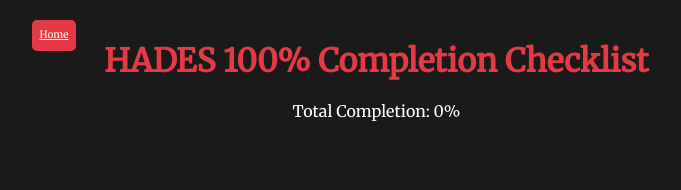
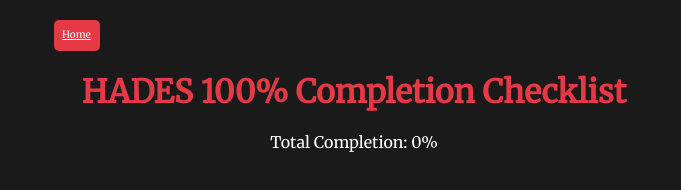
Before and after one commit to cngrindstaff/Achievement-Vault, a plain HTML site: page Hades/hades.html in a window 1280 px wide. Shown: the whole page, without its empty margins (286-967 px from the left). Drawn offline with nearby package versions, Linux system fonts and the light colour scheme; no server answers.

Commit message:
home button styling

```diff
--- a/Hades/hades.html
+++ b/Hades/hades.html
@@ -12,10 +12,10 @@
 	<link rel="stylesheet" href="../styles.css">
 </head>
 <body>
+    <div class="container">
 	<div class="home-link">
 	    <a href="../" class="linkText" >Home</a>
 	</div>
-    <div class="container">
         <h1>HADES 100% Completion Checklist</h1>
         <p id="total-completion">Total Completion: 0%</p>
         <div id="grid-checklist-container"></div>
--- a/styles.css
+++ b/styles.css
@@ -97,7 +97,7 @@
 	outline: none;
 	font-size: 10px;
 	cursor: pointer;
-	width: auto;
+	width: 30px;
 	margin-bottom: 15px;
 	height: 15px;
 }
@@ -107,4 +107,5 @@
 .linkText {
 	color: white;
 	font-size: 10px;
+
 }
```
Also changed, not shown: HouseFlipper/houseflipper.html (+1 -1 lines), PowerWashSimulator/powerwashsimulator.html (+1 -1 lines).
